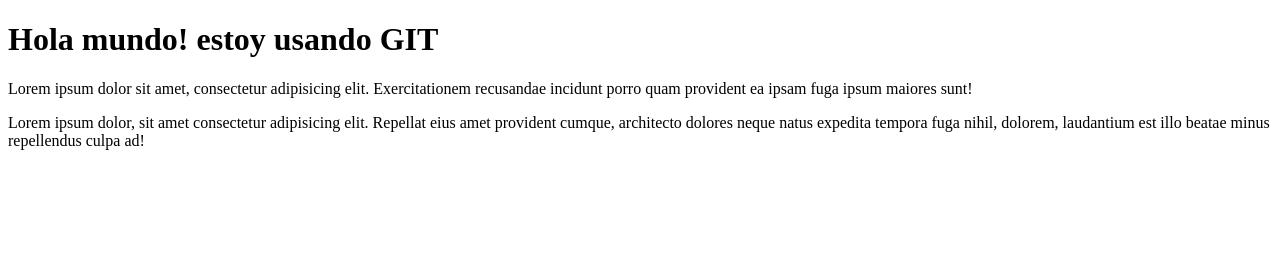
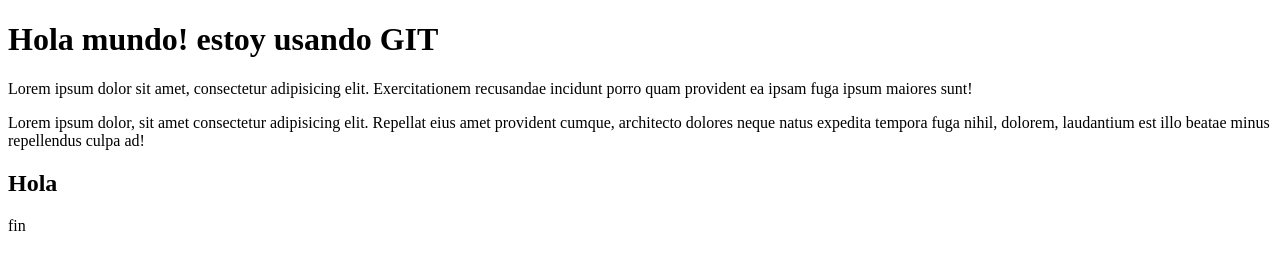
Before and after one commit to Johanmil123/Repositorio, a plain HTML site: page index.html in a window 1280 px wide. Drawn offline with Linux system fonts and the light colour scheme.

Commit message:
segundo 2

```diff
--- a/index.html
+++ b/index.html
@@ -15,6 +15,8 @@
         Lorem ipsum dolor sit amet, consectetur adipisicing elit. Exercitationem recusandae incidunt porro quam provident ea ipsam fuga ipsum maiores sunt!
         <p>Lorem ipsum dolor, sit amet consectetur adipisicing elit. Repellat eius amet provident cumque, architecto dolores neque natus expedita tempora fuga nihil, dolorem, laudantium est illo beatae minus repellendus culpa ad!</p>
     </section>
+    <h2>Hola</h2>
+    <p>fin</p>
 </body>
 
 </html>
```
